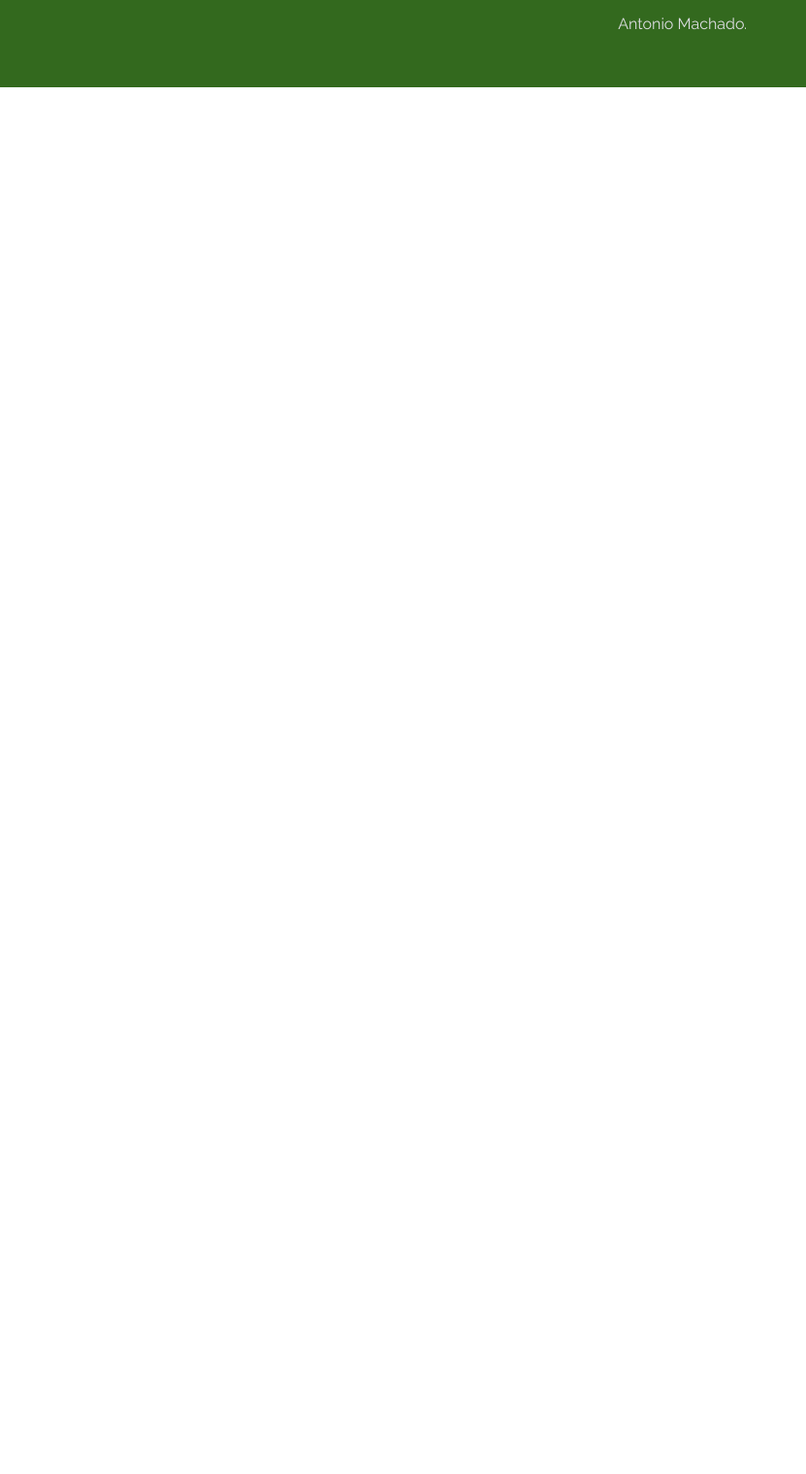
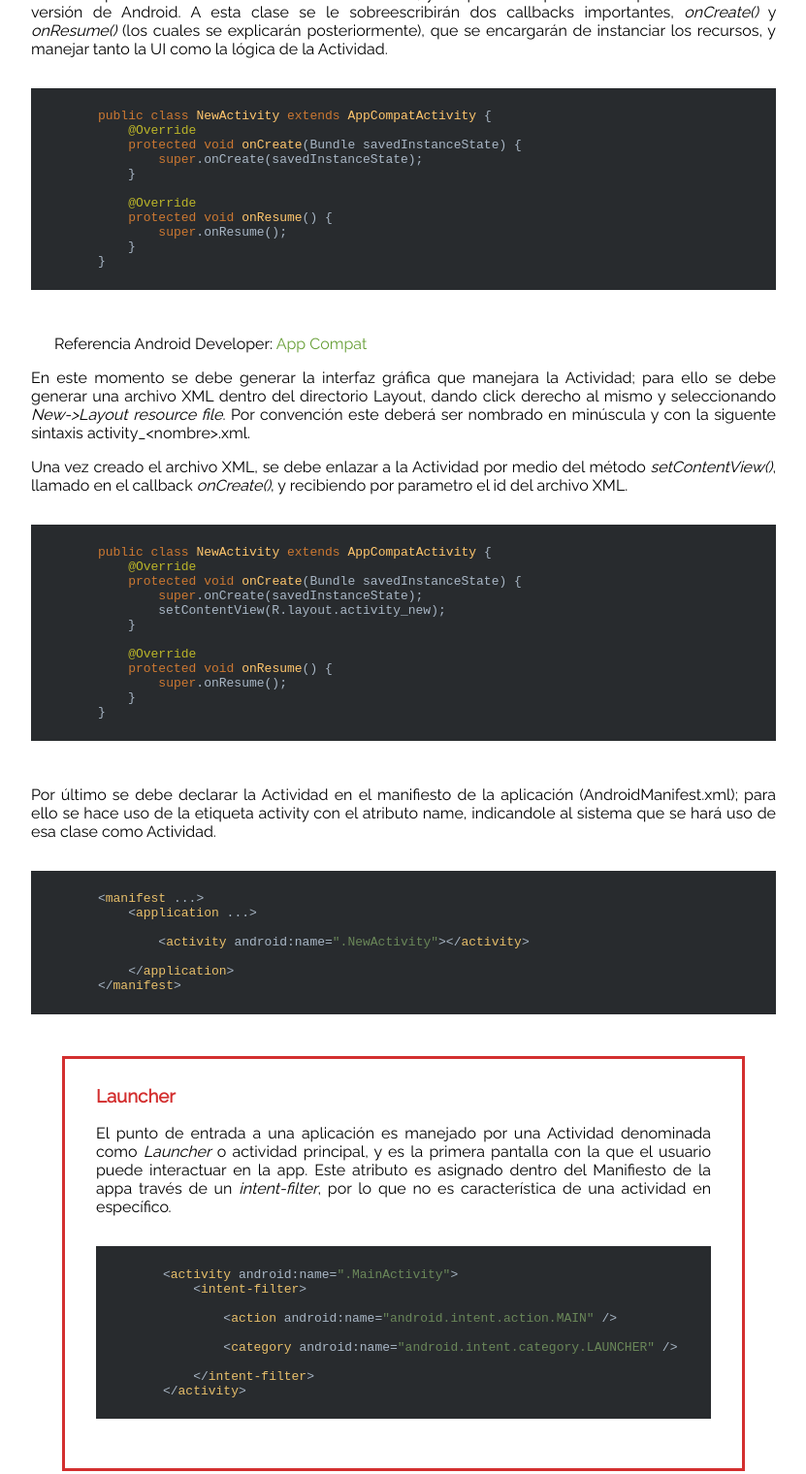
Before and after one commit to Nexxtor/Labs_PDM0119, a plain HTML site: page laboratorio_3/index.html in a window 1280 px wide. Shown: the part 1447-2967 px from the top of the page at 97% size, without its empty margins (224-1055 px from the left). Before the commit the page ends 1537 px from the top, so only its background shows below. Drawn offline with Linux system fonts and the light colour scheme.

Commit message:
Activities intro

```diff
--- a/laboratorio_3/index.html
+++ b/laboratorio_3/index.html
@@ -15,7 +15,7 @@
 
     <link rel="icon" href="../assets/images/icons/android.png">
 
-    <title>Laboratorio 2</title>
+    <title>Laboratorio 3</title>
 </head>
 
 <body id="id_body">
@@ -107,6 +107,117 @@
 
         <section id="introduccionAct">
             <h3>Introducción a las Actividades.</h3>
+            <h4>Conceptualización</h4>
+
+            <p>
+                Una actividad es un componente de Android destinado a interactuar con el usuario manejando la lógica y UI de la aplicación. Generalmente dentro de las apps existen múltiples actividades vinculadas; esto implica que una Actividad puede iniciar otra dentro de su ejecución.
+            </p>
+
+            <p>
+                Normalmente la relación de dependencia entre actividades es mínima, por lo que los procesos que realiza una, mayormente no compromenten o cambian los que realiza otra actividad.
+            </p>
+
+            <h4>Creación de una Actividad.</h4>
+
+            <p>
+                Normalmente para crear una actividad se utiliza el asistente de AndroidStudio, donde gráficamente se seleccionan todas las opciones y configuraciones que se deseen heredar al comportamento de la actividad. Esto se encuantra al dar click derecho sobre el directorio donde se encuentra nuestro código fuente y seleccionar <em>New->Activity->Empty Activity</em>
+            </p>
+
+            <p style="padding-left:1.5em;">
+                Referencia Android Developer: <a
+                    href="https://developer.android.com/training/basics/firstapp/starting-activity">Iniciar otra Actividad.</a>
+            </p>
+
+            <p>
+                Para efectos de aprenizaje, se mostrará como crear una Actividad sin ayuda del asistente de AndroidStudio; para ello primero de agragará una clase a nuestro código fuente, dando click derecho al paquete y seleccionando <em>New->Java Class</em>; en este punto habrá que configurar el nombre y el tipo de clase.
+            </p>
+
+            <p>
+                Esta clase deberá heredar de <em>AppCompatActivity</em>, debido a que al heredar de la clase Activity no se tiene compatibilidad con otras versiones del sistema, y la aplicación quedará escapsulada a una sola versión de Android. A esta clase se le sobreescribirán dos callbacks importantes, <em>onCreate()</em> y <em>onResume()</em> (los cuales se explicarán posteriormente), que se encargarán de instanciar los recursos, y manejar tanto la UI como la lógica de la Actividad.
+            </p>
+
+            <pre>
+                <code class="java">
+        public class NewActivity extends AppCompatActivity {
+            @Override
+            protected void onCreate(Bundle savedInstanceState) {
+                super.onCreate(savedInstanceState);
+            }
+
+            @Override
+            protected void onResume() {
+                super.onResume();
+            }
+        }
+                </code>
+            </pre>
+
+            <p style="padding-left:1.5em;">
+                Referencia Android Developer: <a
+                    href="https://developer.android.com/topic/libraries/support-library/packages.html#v7-appcompat">App Compat</a>
+            </p>
+
+            <p>
+                En este momento se debe generar la interfaz gráfica que manejara la Actividad; para ello se debe generar una archivo XML dentro del directorio Layout, dando click derecho al mismo y seleccionando <em>New->Layout resource file</em>. Por convención este deberá ser nombrado en minúscula y con la siguente sintaxis activity_&lt;nombre&gt;.xml.
+            </p>
+
+            <p>
+                Una vez creado el archivo XML, se debe enlazar a la Actividad por medio del método <em>setContentView()</em>, llamado en el callback <em>onCreate()</em>, y recibiendo por parametro el id del archivo XML.
+            </p>
+            <pre>
+                <code class="java">
+        public class NewActivity extends AppCompatActivity {
+            @Override
+            protected void onCreate(Bundle savedInstanceState) {
+                super.onCreate(savedInstanceState);
+                setContentView(R.layout.activity_new);
+            }
+
+            @Override
+            protected void onResume() {
+                super.onResume();
+            }
+        }
+                </code>
+            </pre>
+
+            <p>
+                Por último se debe declarar la Actividad en el manifiesto de la aplicación (AndroidManifest.xml); para ello se hace uso de la etiqueta activity con el atributo name, indicandole al sistema que se hará uso de esa clase como Actividad.
+            </p>
+
+            <pre>
+                <code class="xml">
+        &lt;manifest ...&gt;
+            &lt;application ...&gt;
+
+                &lt;activity android:name=&quot;.NewActivity&quot;&gt;&lt;/activity&gt;
+
+            &lt;/application&gt;
+        &lt;/manifest&gt;
+                </code>
+            </pre>
+
+            <div class="tip">
+                <h3>Launcher</h3>
+
+                <p>
+                    El punto de entrada a una aplicación es manejado por una Actividad denominada como <em>Launcher</em> o actividad principal, y es la primera pantalla con la que el usuario puede interactuar en la app. Este atributo es asignado dentro del Manifiesto de la appa través de un <em>intent-filter</em>, por lo que no es característica de una actividad en específico.
+                </p>
+
+                <pre>
+                    <code class="xml">
+        &lt;activity android:name=&quot;.MainActivity&quot;&gt;
+            &lt;intent-filter&gt;
+
+                &lt;action android:name=&quot;android.intent.action.MAIN&quot; /&gt;
+
+                &lt;category android:name=&quot;android.intent.category.LAUNCHER&quot; /&gt;
+
+            &lt;/intent-filter&gt;
+        &lt;/activity&gt;
+                    </code>
+                </pre>
+            </div>
         </section>
 
         <section id="introduccionLC">
```
